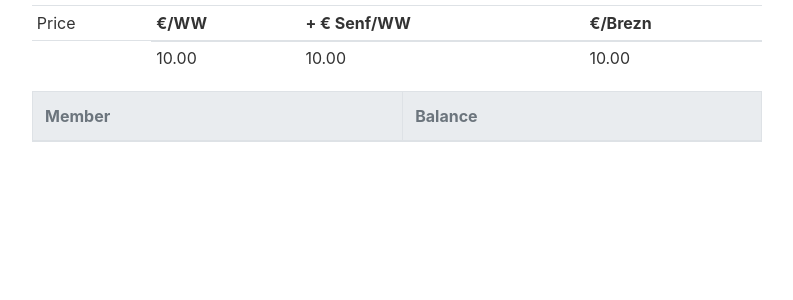
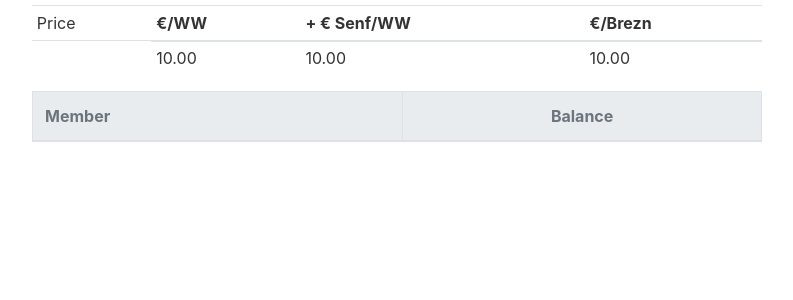
Before and after one commit to In7u5/WW-Clone, a Django app: page / in a window 1280 px wide. Shown: the part 247-547 px from the top of the page, without its empty margins (53-846 px from the left). Run offline with Django 3.2, Linux system fonts and the light colour scheme; tables that the repository leaves empty hold one stand-in row (values such as "Sample post"); lists and menus that the app fills with data are empty; some libraries are stand-ins or nearby versions.

Commit message:
Update overview.html

```diff
--- a/wwlist/templates/wwlist/overview.html
+++ b/wwlist/templates/wwlist/overview.html
@@ -74,7 +74,7 @@
         <thead class="thead-light">
             <tr>
                 <th class="text-muted" scope="col">Member</th>
-                <th class="text-muted" scope="col">Balance</th>
+                <th class="text-muted text-center" scope="col">Balance</th>
             </tr>
         </thead>
         <tbody>
```
